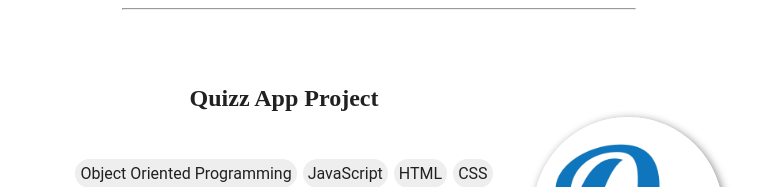
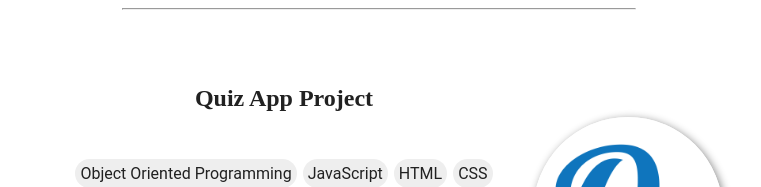
Before and after one commit to phat14191/portfolio-website, a React (Create React App) app: page /project in a window 1280 px wide. Shown: the part 382-569 px from the top of the page, without its empty margins (261-1022 px from the left). Built offline with nearby package versions, Linux system fonts and the light colour scheme.

Commit message:
type error

```diff
--- a/src/main/components/project/Project.js
+++ b/src/main/components/project/Project.js
@@ -18,7 +18,7 @@ const projects = [
     isLayoutReversed: false
   },
   {
-    itemName: "Quizz App Project",
+    itemName: "Quiz App Project",
     tags: ["Object Oriented Programming", "JavaScript", "HTML", "CSS", "jQuery", "Bootstrap", ],
     description: "Build a set of Model (read data) objects that represent the questions for the quiz, a Controller (read logic) object that handles the basic actions involved in a quiz and a view (read presentation) objects that handle interacting with the DOM of the webpage. The interactions between Model, View, and Controller Objects.",
     imageUrl: QApp,
```
